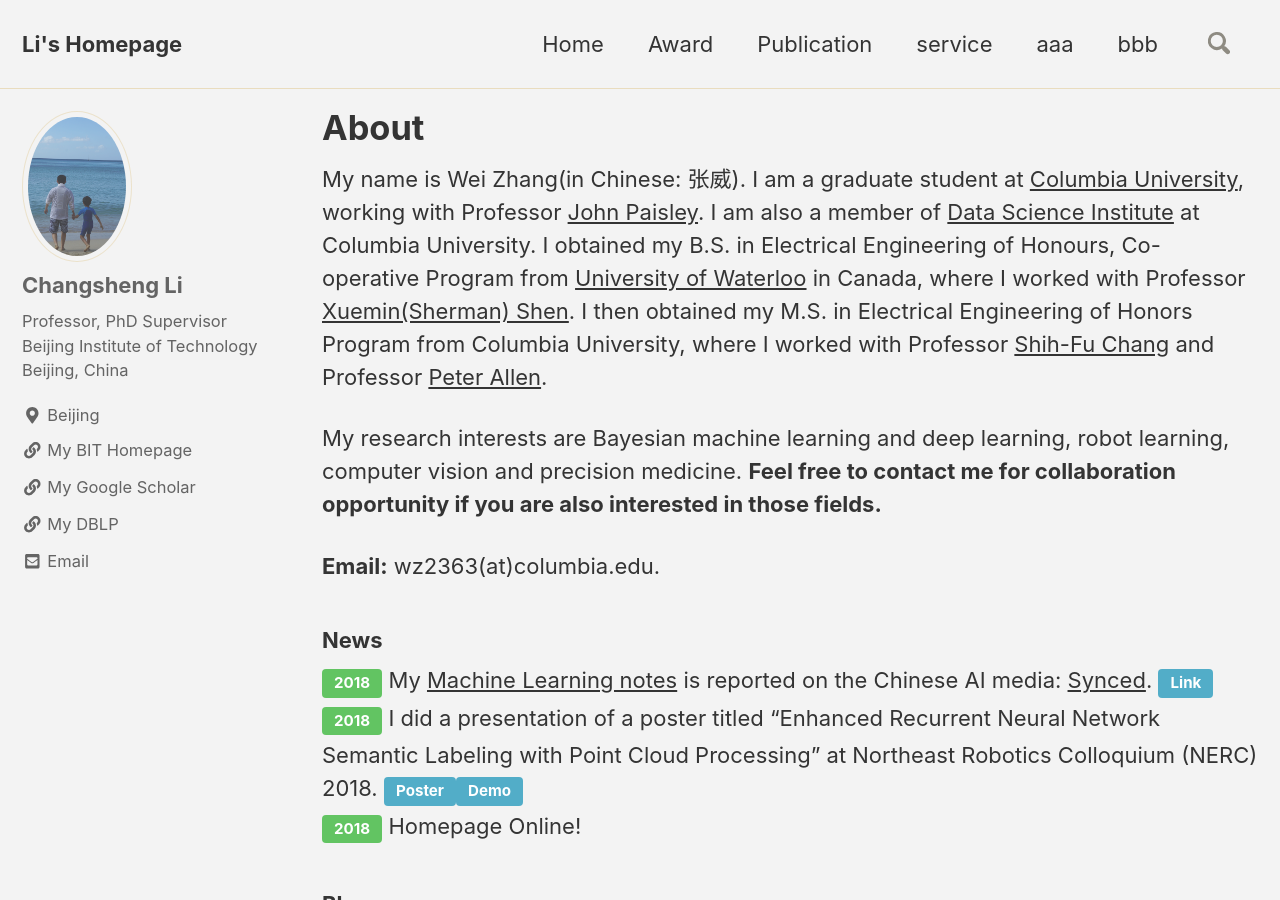
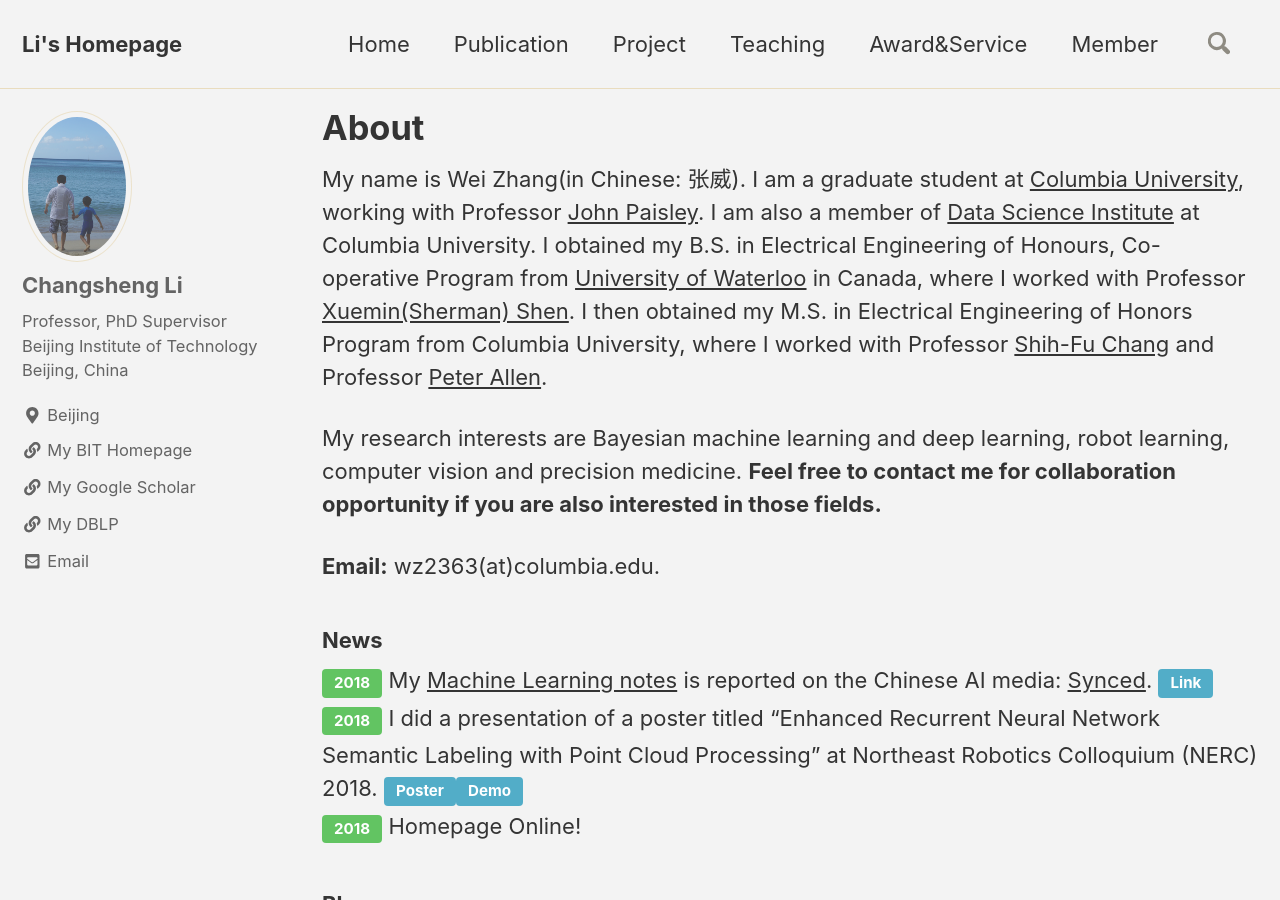
Before and after one commit to csli-bit/csli-bit.github.io, a Jekyll site: the page built from _pages/index.md, in a window 1280 px wide and 900 px high. Built offline with Jekyll 4.4.1, drawn with Linux system fonts in a browser that asks for light colours; nearby versions of some CDN libraries; comment, search, counter and statistics services are not loaded.

Commit message:
Update navigation.yml

```diff
--- a/_data/navigation.yml
+++ b/_data/navigation.yml
@@ -2,15 +2,15 @@
 main:
   - title: "Home"
     url: https://csli-bit.github.io/
-  - title: "Award"
-    url: https://csli-bit.github.io/CV/
   - title: "Publication"
     url: https://csli-bit.github.io/research/
-  - title: "service"
+  - title: "Project"
+    url: https://csli-bit.github.io/CV/
+  - title: "Teaching"
     url: https://csli-bit.github.io/blog/
-  - title: "aaa"
+  - title: "Award&Service"
     url: https://csli-bit.github.io/categories/
-  - title: "bbb"
+  - title: "Member"
     url: https://csli-bit.github.io/tags/
 
 
```
